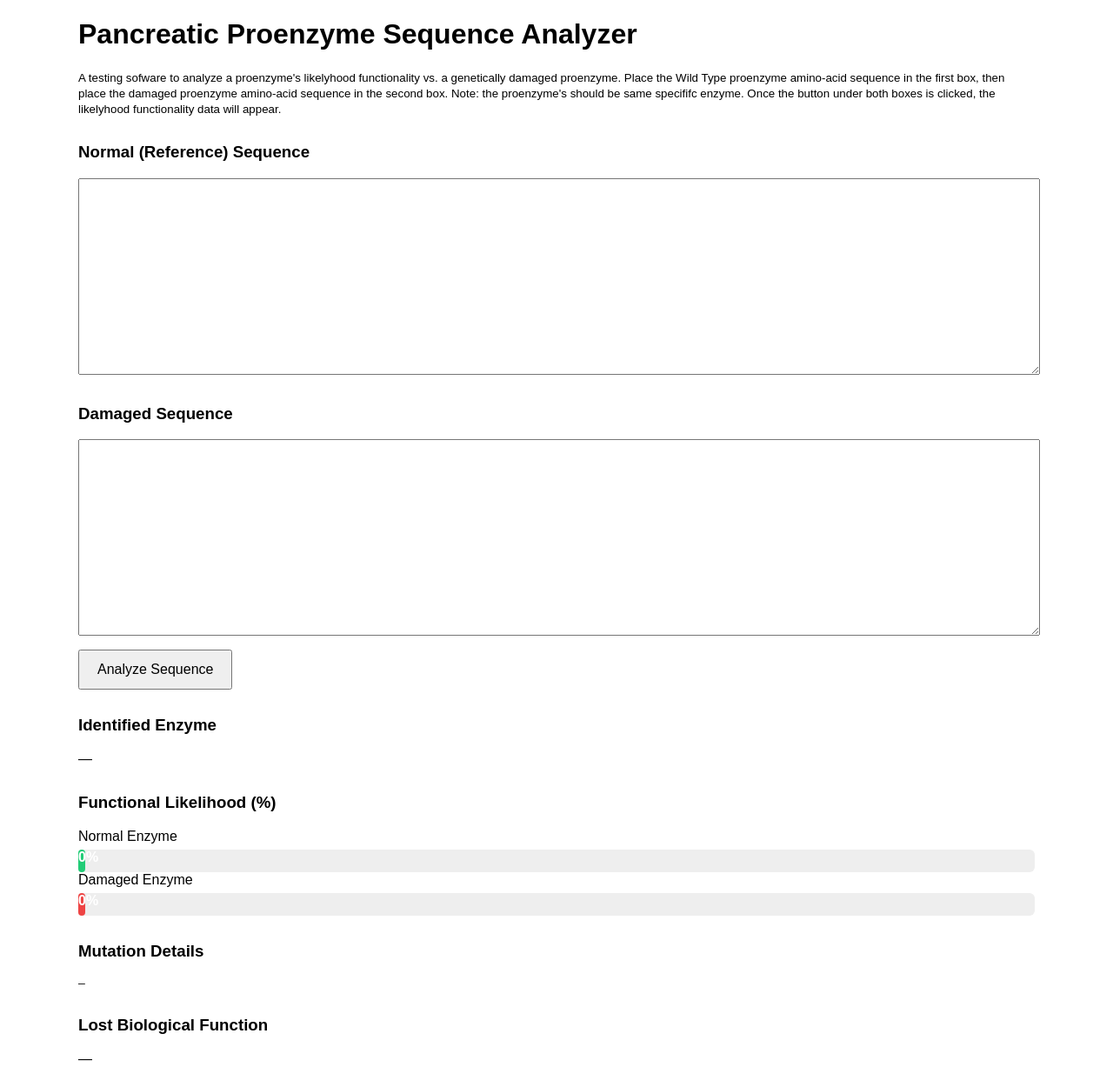
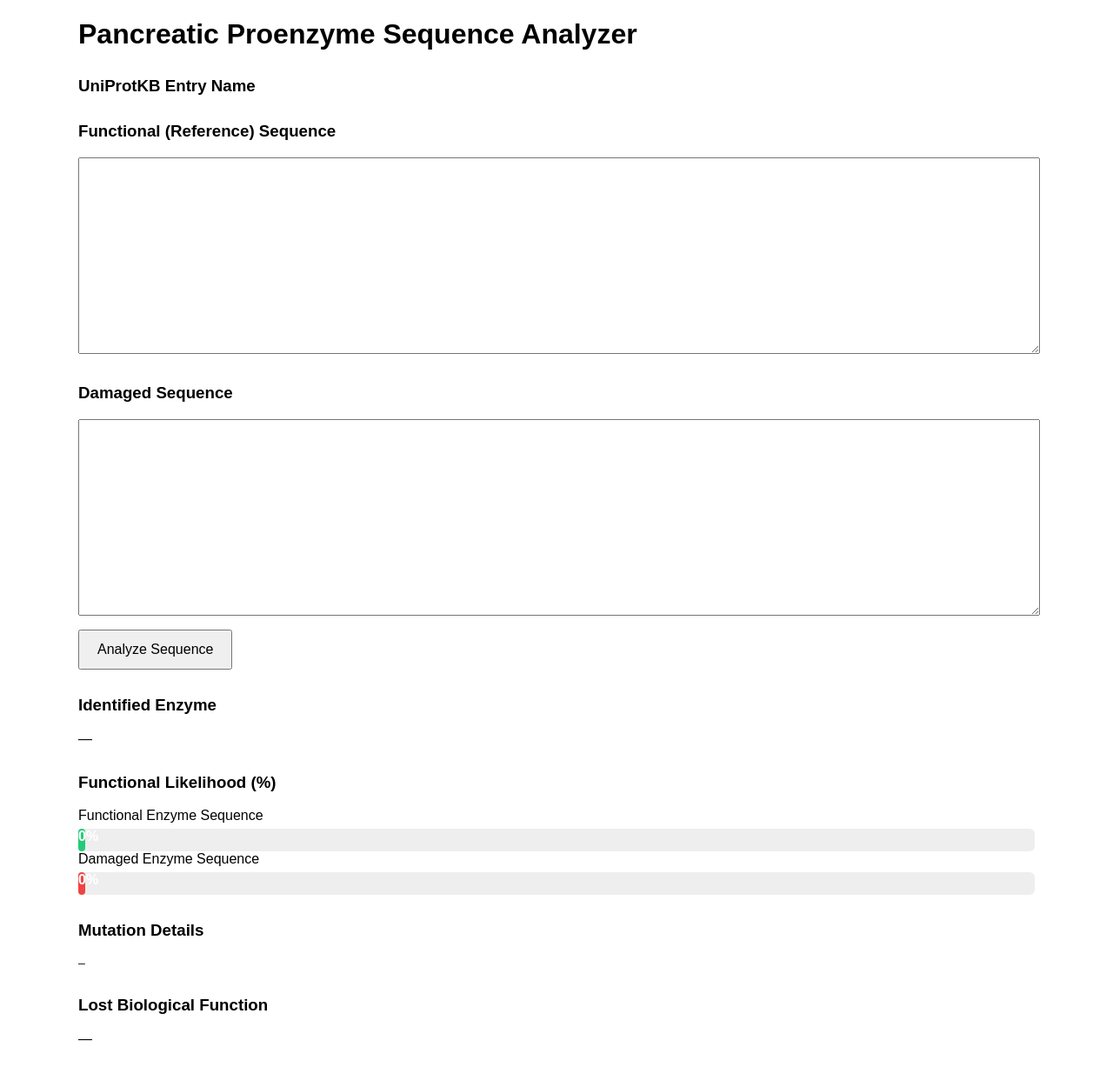
Before and after one commit to nareddyt1-cell/Backend1, a Flask app: page / in a window 1280 px wide. Shown: the whole page at 87% size. After the commit the page ends 1197 px from the top, so only its background shows below. Run offline with Flask 2, Linux system fonts and the light colour scheme.

Commit message:
Add UniProtKB input and update labels

```diff
--- a/templates/index.html
+++ b/templates/index.html
@@ -19,6 +19,13 @@
     word-break: break-word;
 }
 
+textarea2 {
+    width: 10%;
+    height: 20px;
+    font-family: monospace;
+    white-space: pre-wrap;
+    word-break: break-word;
+    }
 button {
     margin-top: 12px;
     padding: 12px 20px;
@@ -59,11 +66,13 @@
 <body>
 
 <h1>Pancreatic Proenzyme Sequence Analyzer</h1>
-<small>A testing sofware to analyze a proenzyme's likelyhood functionality vs. a genetically damaged proenzyme.
-    Place the Wild Type proenzyme amino-acid sequence in the first box, then place the damaged proenzyme amino-acid sequence in the second box.
-    Note: the proenzyme's should be same specififc enzyme. Once the button under both boxes is clicked, the likelyhood functionality data will appear.</small>
 <div class="section">
-<h3>Normal (Reference) Sequence</h3>
+<h3>UniProtKB Entry Name</h3>
+<textarea2 id="uniprotkb"></textarea2>
+</div>
+
+<div class="section">
+<h3>Functional (Reference) Sequence</h3>
 <textarea id="normal"></textarea>
 </div>
 
@@ -82,12 +91,12 @@
 <div class="section">
 <h3>Functional Likelihood (%)</h3>
 
-<label>Normal Enzyme</label>
+<label>Functional Enzyme Sequence</label>
 <div class="bar-container">
     <div id="normalBar" class="bar normal" style="width:0%">0%</div>
 </div>
 
-<label>Damaged Enzyme</label>
+<label>Damaged Enzyme Sequence</label>
 <div class="bar-container">
     <div id="damagedBar" class="bar damaged" style="width:0%">0%</div>
 </div>
@@ -109,7 +118,7 @@
 
     const normal = document.getElementById("normal").value.trim();
     const damaged = document.getElementById("damaged").value.trim();
-
+    const uniprotkb = document.getElementById("uniprotkb").value.trim();
     if (!normal || !damaged) {
         alert("Please paste both sequences.");
         return;
@@ -121,7 +130,8 @@
             headers: {"Content-Type": "application/json"},
             body: JSON.stringify({
                 normal_sequence: normal,
-                damaged_sequence: damaged
+                damaged_sequence: damaged,
+                uniprotkb_id: uniprotkb
             })
         });
 
```
